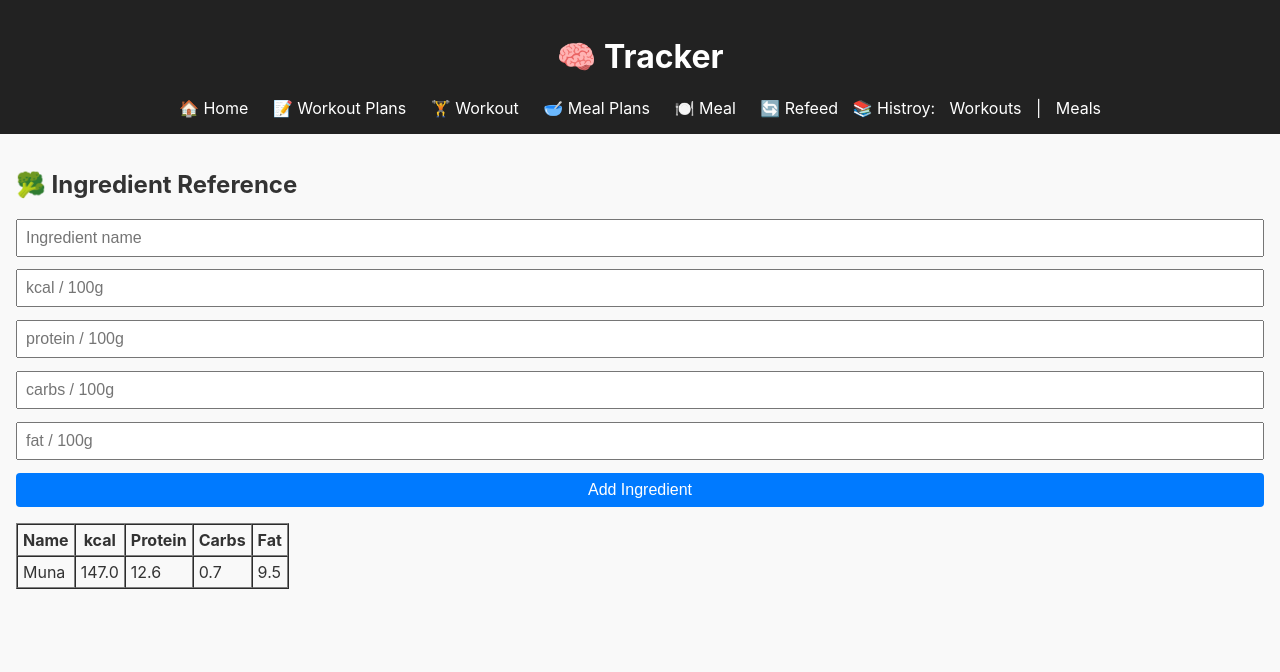
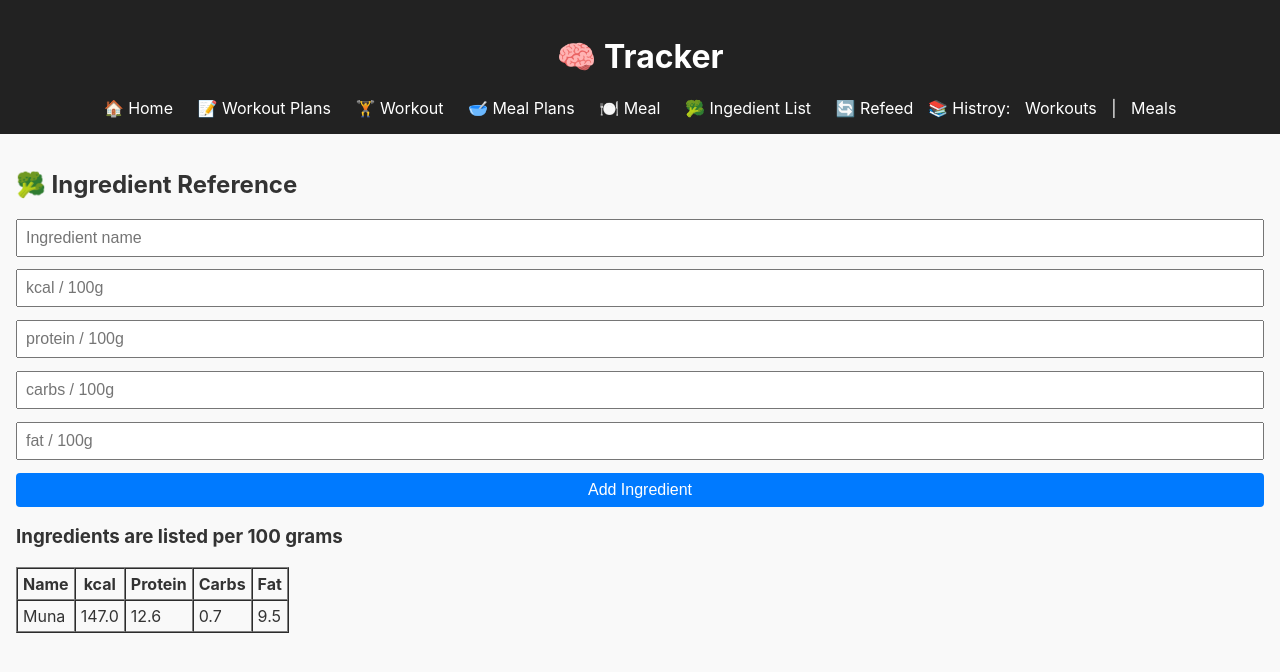
Before and after one commit to HeigoTasuja/mealTrainingApp, a Flask app: page /ingredients/ in a window 1280 px wide. Shown: the top 672 px of the page. Run offline with Flask 3, Linux system fonts and the light colour scheme; data comes from the database, SQL or seed files in the repository; both versions use the stored data as it was after the commit.

Commit message:
add route to stored ingredients

```diff
--- a/templates/base.html
+++ b/templates/base.html
@@ -16,6 +16,7 @@
       <a href="/log-workout"> 🏋️ Workout</a>
       <a href="/meal_plans">🥣 Meal Plans</a>
       <a href="/log-meal">🍽️ Meal</a>
+      <a href="/ingredients">🥦 Ingedient List</a>
       <a href="/refeed">🔄 Refeed</a>
       <span>📚 Histroy:
           <a href="/workouts/history">Workouts</a> |
--- a/templates/plans/ingredient_reference.html
+++ b/templates/plans/ingredient_reference.html
@@ -13,6 +13,7 @@
 </form>
 
 <!-- List Ingredients -->
+<h3>Ingredients are listed per 100 grams</h3>
 <table border="1" cellpadding="5" cellspacing="0">
   <tr>
     <th>Name</th>
```
Also changed, not shown: data.db.
